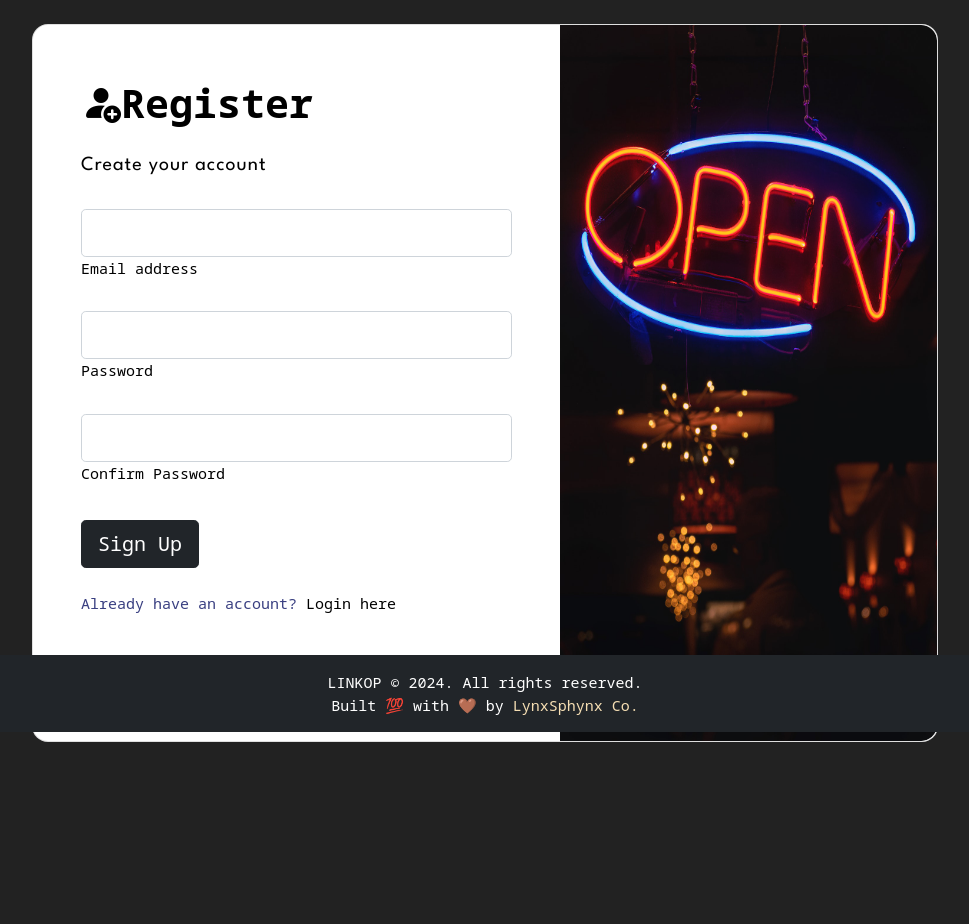
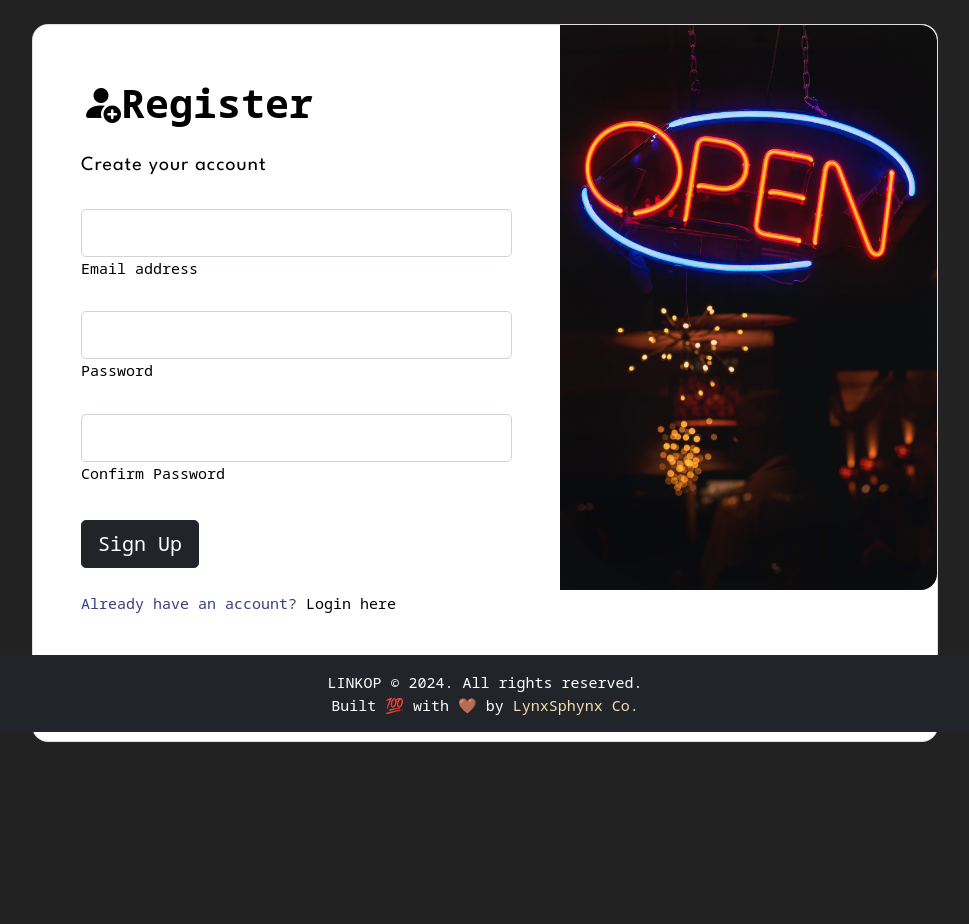
Before and after one commit to Rofy-Ray/linkop, a Django app: page /register/ in a window 1280 px wide. Shown: the part 68-992 px from the top of the page, without its empty margins (155-1124 px from the left). Run offline with Django 4.2, Linux system fonts and the light colour scheme; some libraries are stand-ins or nearby versions.

Commit message:
fixing image render on login and register forms

```diff
--- a/static/css/style.css
+++ b/static/css/style.css
@@ -147,7 +147,7 @@ a:link {
     .card img {
         max-height: 100%;
         width: auto;
-        /* object-fit: cover;  */
+        object-fit: cover;
     }
     .card .card-body {
         overflow: hidden;
--- a/templates/login.html
+++ b/templates/login.html
@@ -12,7 +12,7 @@
                         <div class="row g-0">
                             <div class="col-md-6 col-lg-5 d-none d-md-block">
                                 <img src="{% static 'img/lgnimg.jpg' %}"
-                                    alt="login form" class="img-fluid" style="border-radius: 1rem 0 0 1rem; height: 100%; width: auto;" />
+                                    alt="login form" class="img-fluid" style="border-radius: 1rem 0 0 1rem; max-height: 100%; width: auto;" />
                             </div>
                             <div class="col-md-6 col-lg-7 d-flex align-items-center">
                                 <div class="card-body p-4 p-lg-5 text-black">
--- a/templates/registration_form.html
+++ b/templates/registration_form.html
@@ -50,7 +50,7 @@
                             </div>
                             <div class="col-md-6 col-lg-5 d-none d-md-block">
                                 <img src="{% static 'img/regimg.jpg' %}"
-                                    alt="signup form" class="img-fluid" style="border-radius: 0 1rem 1rem 0; height: 100%; width: auto;" />
+                                    alt="signup form" class="img-fluid" style="border-radius: 0 1rem 1rem 0; max-height: 100%; width: auto;" />
                             </div>
                         </div>
                     </div>
```
